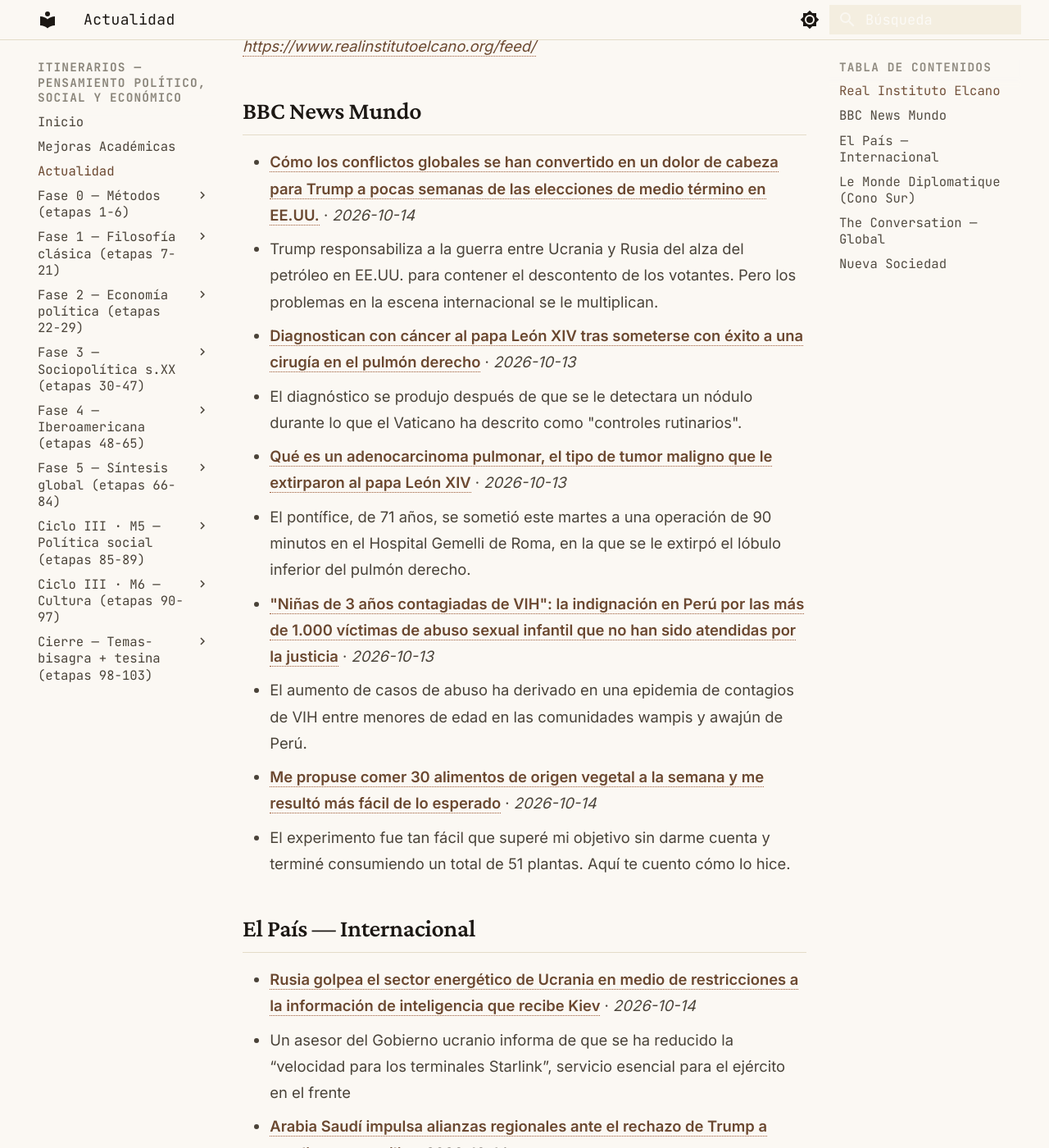
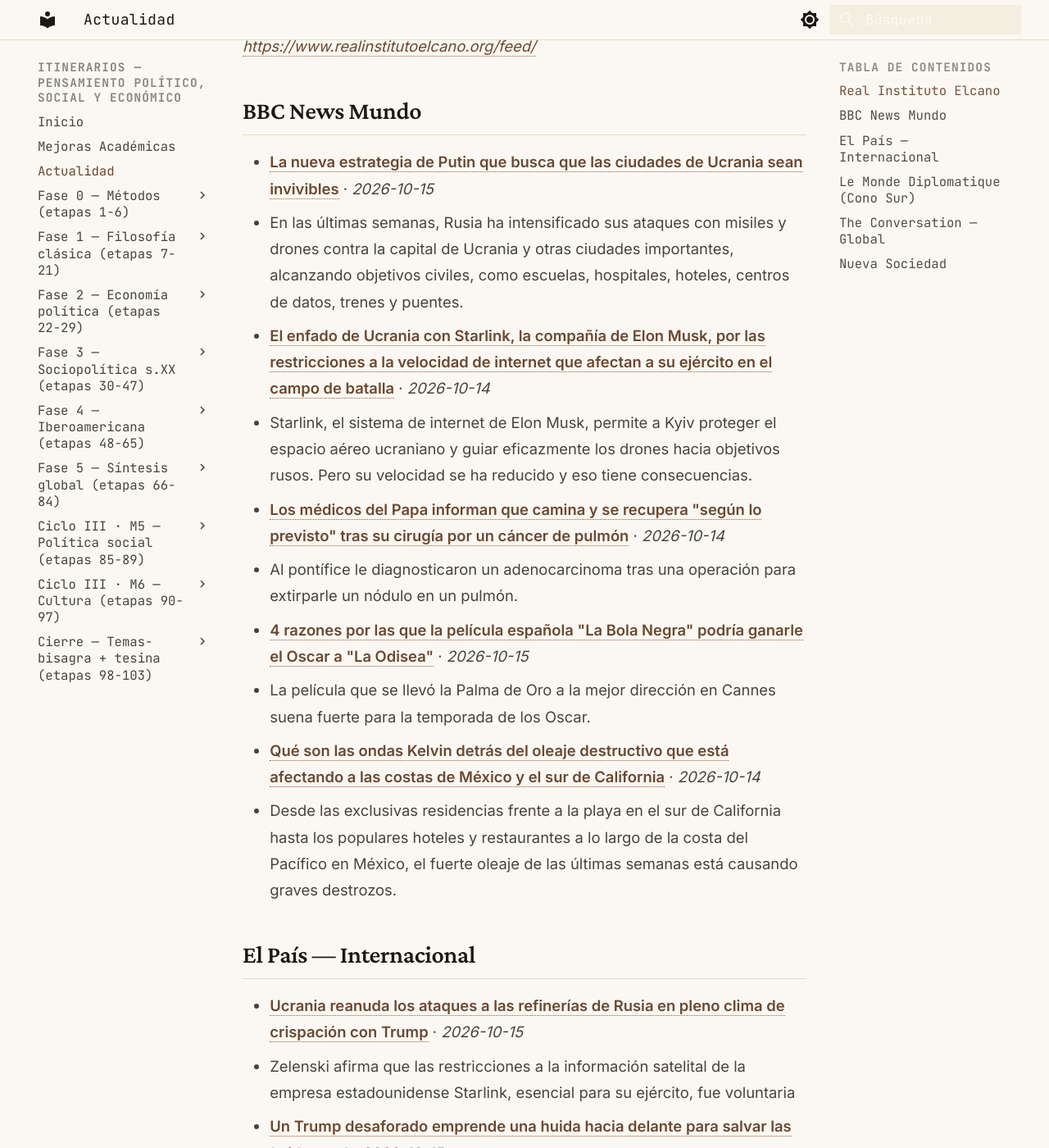
Before and after one commit to MrSpagVi/Curso, an MkDocs documentation site: the page built from docs/actualidad.md, in a window 1280 px wide and 1400 px high, scrolled down 717 px. Shown: the whole window at 82% size. Built offline with MkDocs 1.6.1 and Material for MkDocs 9.7.7, drawn with Linux system fonts in a browser that asks for light colours; some of the changed text lies outside the part shown.

Commit message:
auto: actualidad 2026-10-15

```diff
--- a/docs/actualidad.md
+++ b/docs/actualidad.md
@@ -6,7 +6,7 @@ title: Actualidad
 
 Últimos titulares de fuentes que dictan agenda en ciencia política y geopolítica. Actualizado automáticamente cada día (vía GitHub Actions).
 
-_Última actualización: 2026-10-14 10:54 UTC_
+_Última actualización: 2026-10-15 10:36 UTC_
 
 !!! tip "Ritual mensual — #actualidad"
     El último sábado de cada mes: agarrá **un** titular de los de abajo y escribí **300 palabras** aplicándole **2 autores** del último mes que leíste. ¿Qué diría cada uno? ¿En qué chocan? No resumas la noticia — usala como caso para pensar con las herramientas que venís construyendo. Guardá el texto con el tag `#actualidad` en tu sistema de notas. Esto convierte la teoría en criterio sobre la coyuntura: el objetivo del plan no es citar a Maquiavelo, es leer el presente con él.
@@ -17,25 +17,25 @@ _Sin datos en esta ejecución. Visitar fuente: [https://www.realinstitutoelcano.
 
 ## BBC News Mundo
 
-- **[Cómo los conflictos globales se han convertido en un dolor de cabeza para Trump a pocas semanas de las elecciones de medio término en EE.UU.](https://www.bbc.com/mundo/articles/cm20r9337vn8o?at_medium=RSS&at_campaign=rss)** · *2026-10-14*
-  - Trump responsabiliza a la guerra entre Ucrania y Rusia del alza del petróleo en EE.UU. para contener el descontento de los votantes. Pero los problemas en la escena internacional se le multiplican.
-- **[Diagnostican con cáncer al papa León XIV tras someterse con éxito a una cirugía en el pulmón derecho](https://www.bbc.com/mundo/articles/cwj0lzdq969yo?at_medium=RSS&at_campaign=rss)** · *2026-10-13*
-  - El diagnóstico se produjo después de que se le detectara un nódulo durante lo que el Vaticano ha descrito como "controles rutinarios".
-- **[Qué es un adenocarcinoma pulmonar, el tipo de tumor maligno que le extirparon al papa León XIV](https://www.bbc.com/mundo/articles/c6n8d099ym07o?at_medium=RSS&at_campaign=rss)** · *2026-10-13*
-  - El pontífice, de 71 años, se sometió este martes a una operación de 90 minutos en el Hospital Gemelli de Roma, en la que se le extirpó el lóbulo inferior del pulmón derecho.
-- **["Niñas de 3 años contagiadas de VIH": la indignación en Perú por las más de 1.000 víctimas de abuso sexual infantil que no han sido atendidas por la justicia](https://www.bbc.com/mundo/articles/cmp3g15gggjeo?at_medium=RSS&at_campaign=rss)** · *2026-10-13*
-  - El aumento de casos de abuso ha derivado en una epidemia de contagios de VIH entre menores de edad en las comunidades wampis y awajún de Perú.
-- **[Me propuse comer 30 alimentos de origen vegetal a la semana y me resultó más fácil de lo esperado](https://www.bbc.com/mundo/articles/c8ly0zd36dpwo?at_medium=RSS&at_campaign=rss)** · *2026-10-14*
-  - El experimento fue tan fácil que superé mi objetivo sin darme cuenta y terminé consumiendo un total de 51 plantas. Aquí te cuento cómo lo hice.
+- **[La nueva estrategia de Putin que busca que las ciudades de Ucrania sean invivibles](https://www.bbc.com/mundo/articles/c3lyl1ykqjv4o?at_medium=RSS&at_campaign=rss)** · *2026-10-15*
+  - En las últimas semanas, Rusia ha intensificado sus ataques con misiles y drones contra la capital de Ucrania y otras ciudades importantes, alcanzando objetivos civiles, como escuelas, hospitales, hoteles, centros de datos, trenes y puentes.
+- **[El enfado de Ucrania con Starlink, la compañía de Elon Musk, por las restricciones a la velocidad de internet que afectan a su ejército en el campo de batalla](https://www.bbc.com/mundo/articles/cq62yn458211o?at_medium=RSS&at_campaign=rss)** · *2026-10-14*
+  - Starlink, el sistema de internet de Elon Musk, permite a Kyiv proteger el espacio aéreo ucraniano y guiar eficazmente los drones hacia objetivos rusos. Pero su velocidad se ha reducido y eso tiene consecuencias.
+- **[Los médicos del Papa informan que camina y se recupera "según lo previsto" tras su cirugía por un cáncer de pulmón](https://www.bbc.com/mundo/articles/cmvgxvdpwk30o?at_medium=RSS&at_campaign=rss)** · *2026-10-14*
+  - Al pontífice le diagnosticaron un adenocarcinoma tras una operación para extirparle un nódulo en un pulmón.
+- **[4 razones por las que la película española "La Bola Negra" podría ganarle el Oscar a "La Odisea"](https://www.bbc.com/mundo/articles/cmqxnew29erno?at_medium=RSS&at_campaign=rss)** · *2026-10-15*
+  - La película que se llevó la Palma de Oro a la mejor dirección en Cannes suena fuerte para la temporada de los Oscar.
+- **[Qué son las ondas Kelvin detrás del oleaje destructivo que está afectando a las costas de México y el sur de California](https://www.bbc.com/mundo/articles/cwx28rg0z8pyo?at_medium=RSS&at_campaign=rss)** · *2026-10-14*
+  - Desde las exclusivas residencias frente a la playa en el sur de California hasta los populares hoteles y restaurantes a lo largo de la costa del Pacífico en México, el fuerte oleaje de las últimas semanas está causando graves destrozos.
 
 ## El País — Internacional
 
-- **[Rusia golpea el sector energético de Ucrania en medio de restricciones a la información de inteligencia que recibe Kiev](https://elpais.com/internacional/2026-10-14/rusia-golpea-el-sector-energetico-de-ucrania-en-medio-de-restricciones-a-la-informacion-de-inteligencia-que-recibe-kiev.html)** · *2026-10-14*
-  - Un asesor del Gobierno ucranio informa de que se ha reducido la “velocidad para los terminales Starlink”, servicio esencial para el ejército en el frente
-- **[Arabia Saudí impulsa alianzas regionales ante el rechazo de Trump a acudir en su auxilio](https://elpais.com/internacional/2026-10-14/arabia-saudi-impulsa-alianzas-regionales-ante-el-rechazo-de-trump-a-acudir-en-su-auxilio.html)** · *2026-10-14*
-  - La negativa de la Casa Blanca a frenar la ofensiva hutí agrieta aún más una relación estratégica que ha durado décadas
-- **[El juicio en Alemania sobre el sabotaje del gasoducto Nord Stream decidirá si fue un crimen de guerra](https://elpais.com/internacional/2026-10-14/el-juicio-en-alemania-sobre-el-sabotaje-del-gasoducto-nord-stream-decidira-si-fue-un-crimen-de-guerra.html)** · *2026-10-14*
-  - El militar Serhii Kuznetsov se sienta desde este miércoles en el banquillo de los acusados como presunto líder de un grupo ucranio que realizó el ataque bajo las órdenes de Kiev
+- **[Ucrania reanuda los ataques a las refinerías de Rusia en pleno clima de crispación con Trump](https://elpais.com/internacional/2026-10-15/ucrania-reanuda-los-ataques-a-las-refinerias-de-rusia-en-pleno-clima-de-crispacion-con-trump.html)** · *2026-10-15*
+  - Zelenski afirma que las restricciones a la información satelital de la empresa estadounidense Starlink, esencial para su ejército, fue voluntaria
+- **[Un Trump desaforado emprende una huida hacia delante para salvar las ‘midterms’](https://elpais.com/us/2026-10-15/la-desenfrenada-huida-hacia-delante-de-trump-para-salvar-las-midterms.html)** · *2026-10-15*
+  - El presidente de EE UU está embarcado en una gira de mítines en los que da rienda suelta a sus obsesiones sin importarle la influencia de sus devaneos en las encuestas
+- **[Corea del Norte y China abren un nuevo puente tras 12 años de retrasos](https://elpais.com/internacional/2026-10-15/corea-del-norte-y-china-abren-un-nuevo-puente-tras-12-anos-de-retrasos.html)** · *2026-10-15*
+  - La infraestructura está llamada a convertirse en la principal ruta comercial por carretera entre ambos aliados
 - **[Quien tiene la mayoría, tiene la chequera](https://elpais.com/us/2026-10-14/quien-tiene-la-mayoria-tiene-la-chequera.html)** · *2026-10-14*
   - El 3 de noviembre se decide quién liderará el Congreso estadounidense, y con ello quién maneja el presupuesto y pone las condiciones de la política exterior. Un momento crucial para la región en sus relaciones con Washington
 - **[Un cataclismo geopolítico empezó en Gaza hace tres años](https://elpais.com/internacional/2026-10-11/un-cataclismo-geopolitico-empezo-en-gaza-hace-tres-anos.html)** · *2026-10-11*
@@ -47,16 +47,16 @@ _Sin datos en esta ejecución. Visitar fuente: [https://www.eldiplo.org/feed/](h
 
 ## The Conversation — Global
 
-- **[Can memoirs ever tell the whole truth?](https://theconversation.com/can-memoirs-ever-tell-the-whole-truth-293248)** · *2026-10-14*
-  - The complex relationship between truth and fiction is present in all memoir writing.
-- **[Why are there so many plants? New research reveals two key phases in Earth’s past](https://theconversation.com/why-are-there-so-many-plants-new-research-reveals-two-key-phases-in-earths-past-293347)** · *2026-10-14*
-  - Extreme greenhouse events in the past killed many plants – but also gave rise to new ones.
-- **[Senate throws out budget plan to remove health insurance top up for older people](https://theconversation.com/senate-throws-out-budget-plan-to-remove-health-insurance-top-up-for-older-people-293218)** · *2026-10-14*
-  - The Senate has rejected the government’s controversial budget measure to cut the private health insurance rebate for people 65 and older.
-- **[View from The Hill: everyone is on the lookout for Albanese-Chalmers tension](https://theconversation.com/view-from-the-hill-everyone-is-on-the-lookout-for-albanese-chalmers-tension-293217)** · *2026-10-14*
-  - The ins and outs of the Albanese-Chalmers relationship is in the wider context of the positioning for the succession.
-- **[DemosAU MRP poll has Labor winning clear majority of House seats on just 27% of primary vote](https://theconversation.com/demosau-mrp-poll-has-labor-winning-clear-majority-of-house-seats-on-just-27-of-primary-vote-294231)** · *2026-10-14*
-  - A new batch of polls bring better news for the Albanese Labor government, with support for One Nation seeming to have eased off.
+- **[France’s student uprising and young people’s mental health – what are the common causes?](https://theconversation.com/frances-student-uprising-and-young-peoples-mental-health-what-are-the-common-causes-294392)** · *2026-10-15*
+  - Two researchers explore the connections between France’s ongoing student movement and mental health related to academic pressure and conditions in secondary and higher education.
+- **[Grattan on Friday: Labor will need yet another budget backtrack to resurrect some of its health rebate cut](https://theconversation.com/grattan-on-friday-labor-will-need-yet-another-budget-backtrack-to-resurrect-some-of-its-health-rebate-cut-41508)** · *2026-10-15*
+  - The Albanese governments latest budget has faced many hurdles. With sour economic news increasing the pressure on the government.
+- **[Allegations of inappropriate behaviour  against Greens Senator Steele-John to be investigated](https://theconversation.com/allegations-of-inappropriate-behaviour-against-greens-senator-steele-john-to-be-investigated-26413)** · *2026-10-15*
+  - The Western Australian Greens will investigate the allegations against the senator.
+- **[Australia’s ‘digital duty of care’ was just introduced to parliament. So what’s in the bill?](https://theconversation.com/australias-digital-duty-of-care-was-just-introduced-to-parliament-so-whats-in-the-bill-294464)** · *2026-10-15*
+  - This is a large and complex piece of legislation, and the government has made adjustments in response to expert feedback.
+- **[Menopause is a biological transition that’s become a lucrative consumer business](https://theconversation.com/menopause-is-a-biological-transition-thats-become-a-lucrative-consumer-business-294220)** · *2026-10-15*
+  - While menopause media coverage helps to bust taboos, it also fosters a lucrative, social media and business-driven market that takes advantage of woman’s need for support.
 
 ## Nueva Sociedad
 
```
